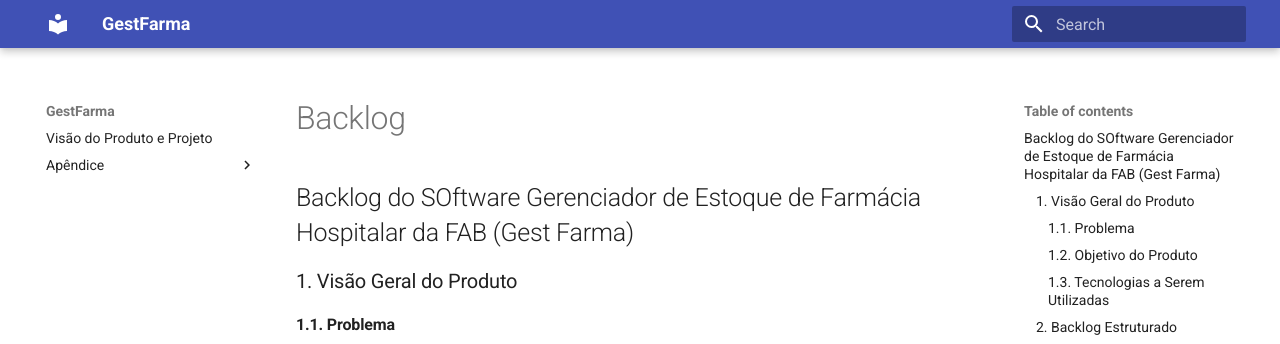
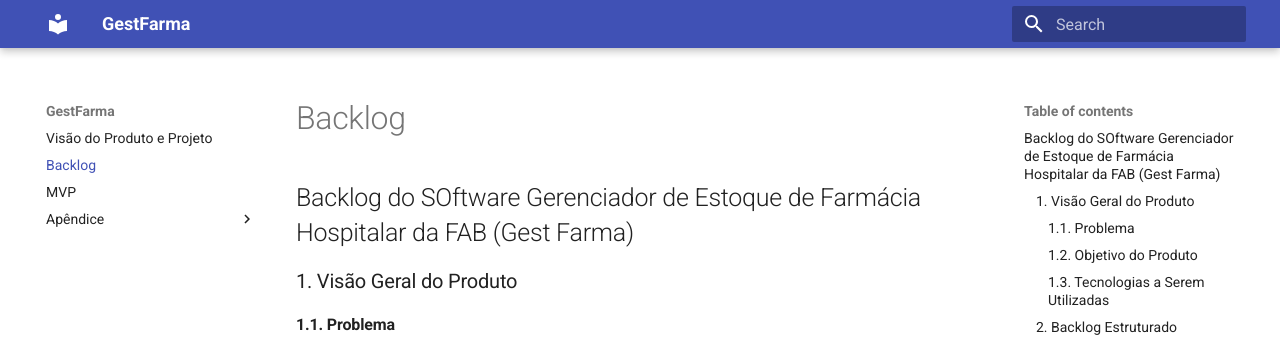
Before and after one commit to FGA-REQ/2024.2-Requisitores, an MkDocs documentation site: the page built from docs/visao-projeto-produto/backlog.md, in a window 1280 px wide. Shown: the top 344 px of the page. Built offline with MkDocs 1.6.1 and Material for MkDocs 9.7.7, drawn with Linux system fonts in a browser that asks for light colours.

Commit message:
feat: atualiza o mkdocs

```diff
--- a/mkdocs.yml
+++ b/mkdocs.yml
@@ -2,6 +2,8 @@ site_name: GestFarma
 
 nav:
   - Visão do Produto e Projeto: "visao-projeto-produto/visaoprojetoproduto.md"
+  - Backlog: "visao-projeto-produto/backlog.md"
+  - MVP: "visao-projeto-produto/mvp.md"
   - Apêndice:
       - Regras de Negócio: "visao-projeto-produto/regrasdenegocio.md"
 
```
